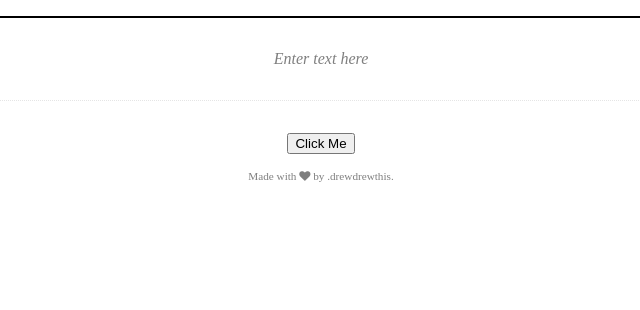
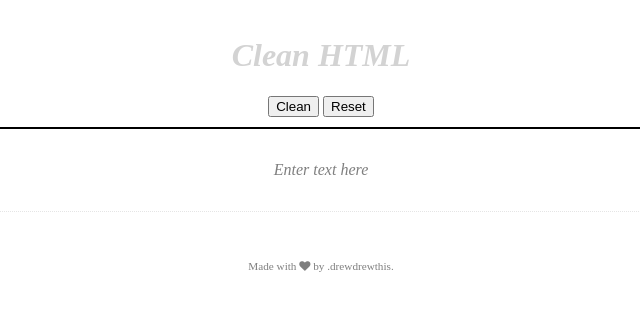
Before and after one commit to drewdrewthis/clean-html, a plain HTML site: page index.html in a window 1280 px wide. Shown: the whole page, without its empty margins (319-959 px from the left). Drawn offline with nearby package versions, Linux system fonts and the light colour scheme; some packages are replaced by stand-ins of ours; a script that the page names is missing.

Commit message:
Simplify script. Add iFrame support. Add buttons, header, stylings.

```diff
--- a/index.html
+++ b/index.html
@@ -10,12 +10,23 @@
 
 <body>
 
+    <header id="header" class="">
+        <h1>Clean HTML</h1>
+        <div class="controls">
+            <button onclick="cleanhtml()" class="cleaner">Clean</button>
+            <button class="btn" data-clipboard-target="#textbox" style="display:none;">
+                Copy to Clipboard
+            </button>
+            <button onClick="reset()">
+                Reset
+            </button>
+            <button class="btn" style="display:none;" onClick="unClean()">
+                unClean
+            </button>
+        </div>
+    </header><!-- /header -->
+
     <div id="textbox" contenteditable="true" data-text="Enter text here"></div>
-
-    <button onclick="cleanhtml()" class="cleaner">Click Me</button>
-    <button class="btn" data-clipboard-target="#textbox" style="display:none;">
-        Copy to Clipboard
-    </button>
 
     <script src="https://code.jquery.com/jquery-2.2.2.min.js" integrity="sha256-36cp2Co+/62rEAAYHLmRCPIych47CvdM+uTBJwSzWjI=" crossorigin="anonymous"></script>
     <script src="script.js" type="text/javascript" charset="utf-8" async defer></script>
--- a/script.js
+++ b/script.js
@@ -2,7 +2,7 @@
 // http://stackoverflow.com/questions/918792/use-jquery-to-change-an-html-tag
 // Thanks Orwellophile: http://stackoverflow.com/users/912236/orwellophile
 
-$.extend({
+/*$.extend({
     replaceTag: function (currentElem, newTagObj, keepProps) {
         var $currentElem = $(currentElem);
         var i, $newTag = $(newTagObj).clone();
@@ -26,29 +26,57 @@ $.fn.extend({
             jQuery.replaceTag(this, newTagObj, keepProps);
         });
     }
-});
+});*/
+
+var $clone;
 
 function cleanhtml() {
 
 	new Clipboard('.btn');
 
+    $clone = $('#textbox').clone();
+
 	$('#textbox').fadeOut(0);
 
-	$('#textbox span').each(function() {
-		if( $(this).css('font-style') == 'italic') {
+    $('#textbox')
+    .find('*')
+    .each(function(index, elem) {
 
-			$(this).replaceTag('<em>', false);
-		}
+        if (this.nodeName === "IFRAME") {
+            console.log('iFrame');
+            $(this).replaceWith(function() {
+                return $('<' + this.nodeName + '>');
+            })
+            $(this).append($(this).contents().find('*'));
 
-		if( $(this).css('font-weight') > '400') {
+            return;
+        }
 
-			$(this).replaceTag('<strong>', false);
-		}
-	});
+        else {
+            $(elem).replaceWith(function () {
 
-	$('#textbox *')
-	.removeAttr('class style dir data id');
+                if( this.nodeName == "IMG" ) {
+                    var src = $(this).attr('src');
+                    console.log(src);
+                }
+
+                return $('<' + this.nodeName + '>').append($(this).contents());
+            });
+        }
+
+    });
+
+	//console.log($('#textbox').html());
 
 	$('#textbox').fadeIn(1000);
 	$('.btn').show();
 };
+
+function reset() {
+    $('#textbox').html('');
+    $('.btn').hide();
+}
+
+function unClean() {
+    $('#textbox').html($clone);
+}
--- a/style.css
+++ b/style.css
@@ -9,6 +9,13 @@ body, footer {
 	text-align: center;
 }
 
+h1 {
+	font-style: italic;
+	color: lightgrey;
+}
+.controls {
+	padding-bottom: 10px;
+}
 #textbox {
 	width: 100%;
 	border-top: 2px solid black;
@@ -16,10 +23,13 @@ body, footer {
 	padding: 2rem;
 	margin-bottom: 2rem;
 	box-sizing: border-box;
+	overflow: hidden;
 }
 
 #textbox:not(:empty) {
 	text-align: left;
+	box-shadow: inset 0 0 9px #cccccc;
+	padding: 10px;
 }
 
 [contentEditable=true]:empty:not(:focus):before {
```
